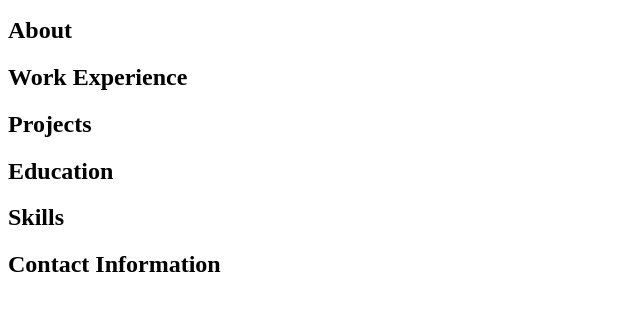
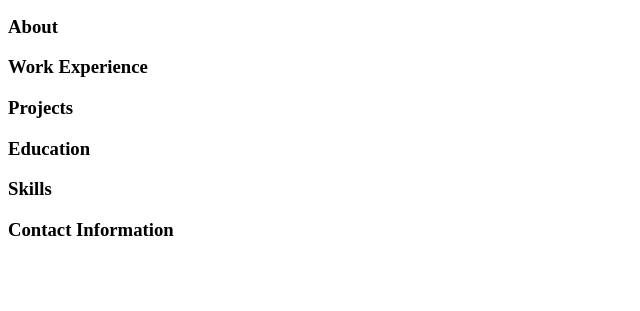
Before and after one commit to cmalagar/cmalagar.github.io, a plain HTML site: page index.html in a window 1280 px wide. Shown: the part 225-536 px from the top of the page, without its empty margins (0-640 px from the left). Drawn offline with Linux system fonts and the light colour scheme.

Commit message:
Changing size of subheaders

```diff
--- a/index.html
+++ b/index.html
@@ -21,37 +21,37 @@
     </div>
     <div class="about">
       <div class="about-header">
-        <h2>About</h2>
+        <h3>About</h3>
       </div>
       <div class="about-content"></div>
     </div>
     <div class="work">
       <div class="work-header">
-        <h2>Work Experience</h2>
+        <h3>Work Experience</h3>
       </div>
       <div class="work-content"></div>
     </div>
     <div class="projects">
       <div class="projects-header">
-        <h2>Projects</h2>
+        <h3>Projects</h3>
       </div>
       <div class="projects-content"></div>
     </div>
     <div class="education">
       <div class="education-header">
-        <h2>Education</h2>
+        <h3>Education</h3>
       </div>
       <div class="education-content"></div>
     </div>
     <div class="skills">
       <div class="skills-header">
-        <h2>Skills</h2>
+        <h3>Skills</h3>
       </div>
       <div class="skills-content"></div>
     </div>
     <div class="contact">
       <div class="contact-header">
-        <h2>Contact Information</h2>
+        <h3>Contact Information</h3>
       </div>
       <div class="contact-content"></div>
     </div>
```
